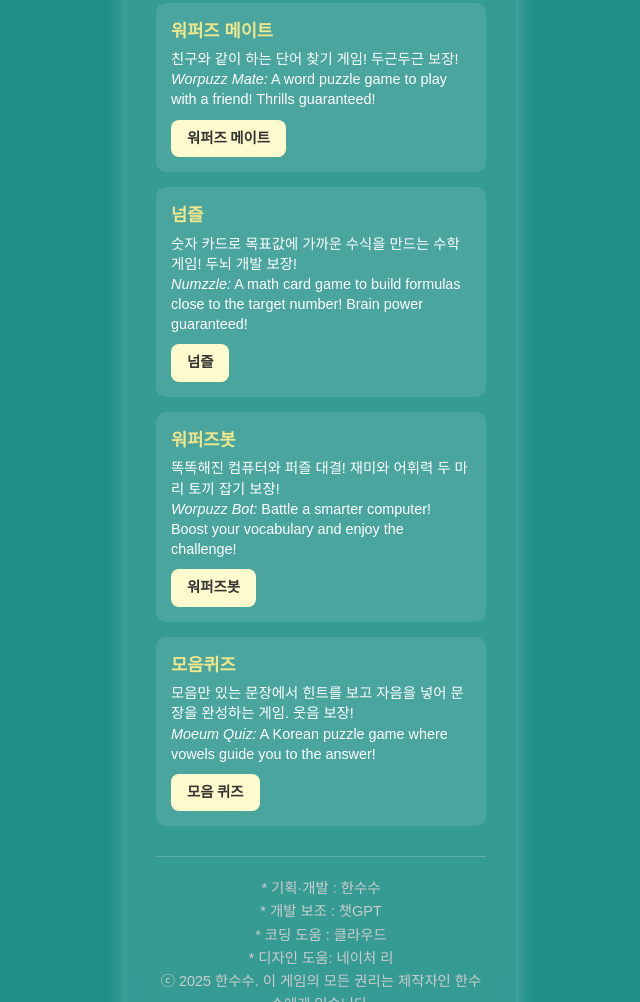
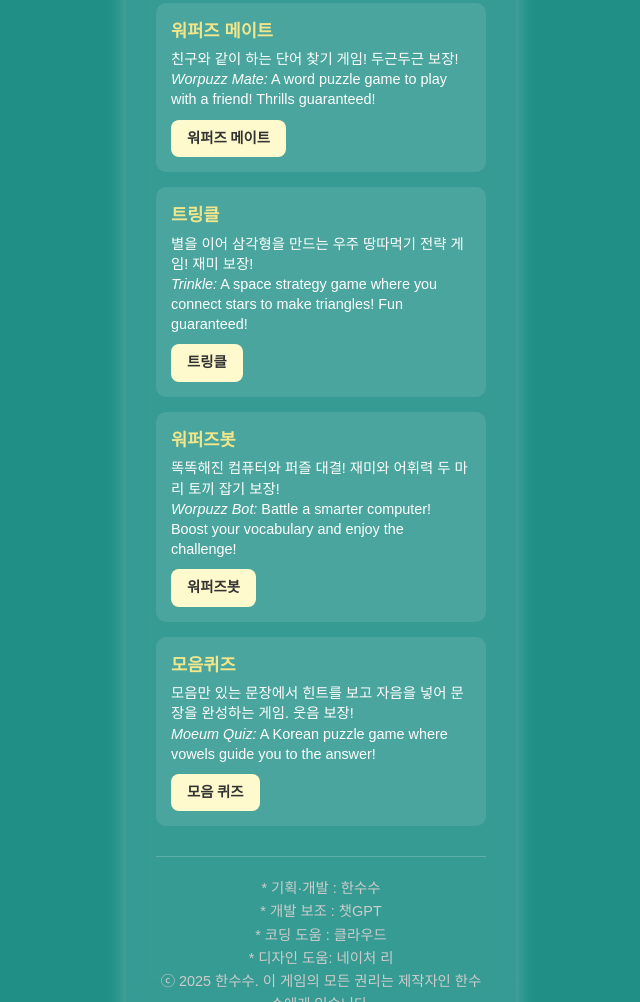
Before and after one commit to soosoohan/math, a plain HTML site: page index.html in a window 1280 px wide. Shown: the part 1922-2924 px from the top of the page, without its empty margins (319-959 px from the left). Drawn offline with nearby package versions, Linux system fonts and the light colour scheme; a web font is replaced by a local one.

Commit message:
Update index.html

```diff
--- a/index.html
+++ b/index.html
@@ -3,6 +3,7 @@
 <html lang="ko">
 <head>
   <meta charset="UTF-8" />
+  <meta name="viewport" content="width=device-width, initial-scale=1.0"/>
   <title>넘즐 (Numzzle)</title>
   <link href="https://cdn.jsdelivr.net/npm/tailwindcss@2.2.19/dist/tailwind.min.css" rel="stylesheet">
 <style>
@@ -21,9 +22,7 @@
       padding: 20px;
       color: #fff;
       text-align: center;
-  overflow-x: hidden; /* 가로 스크롤 막기 */
-  overflow-y: auto;   /* 세로 스크롤은 자동 */
-    }
+  }
 
 .container {
   background: rgba(255, 255, 255, 0.1);
@@ -272,12 +271,12 @@
   </div>
 
   <div class="game-item">
-    <div class="game-title">넘즐</div>
+    <div class="game-title">트링클</div>
     <div class="game-description">
-      숫자 카드로 목표값에 가까운 수식을 만드는 수학 게임! 두뇌 개발 보장!<br>
-      <em>Numzzle:</em> A math card game to build formulas close to the target number! Brain power guaranteed!
+     별을 이어 삼각형을 만드는 우주 땅따먹기 전략 게임! 재미 보장!<br>
+      <em>Trinkle:</em> A space strategy game where you connect stars to make triangles! Fun guaranteed!
     </div>
-    <button class="game-button" onclick="location.href='https://soosoohan.github.io/numzzle/'">넘즐</button>
+    <button class="game-button" onclick="location.href='https://soosoohan.github.io/trinkle/'">트링클</button>
   </div>
 
   <div class="game-item">
```
